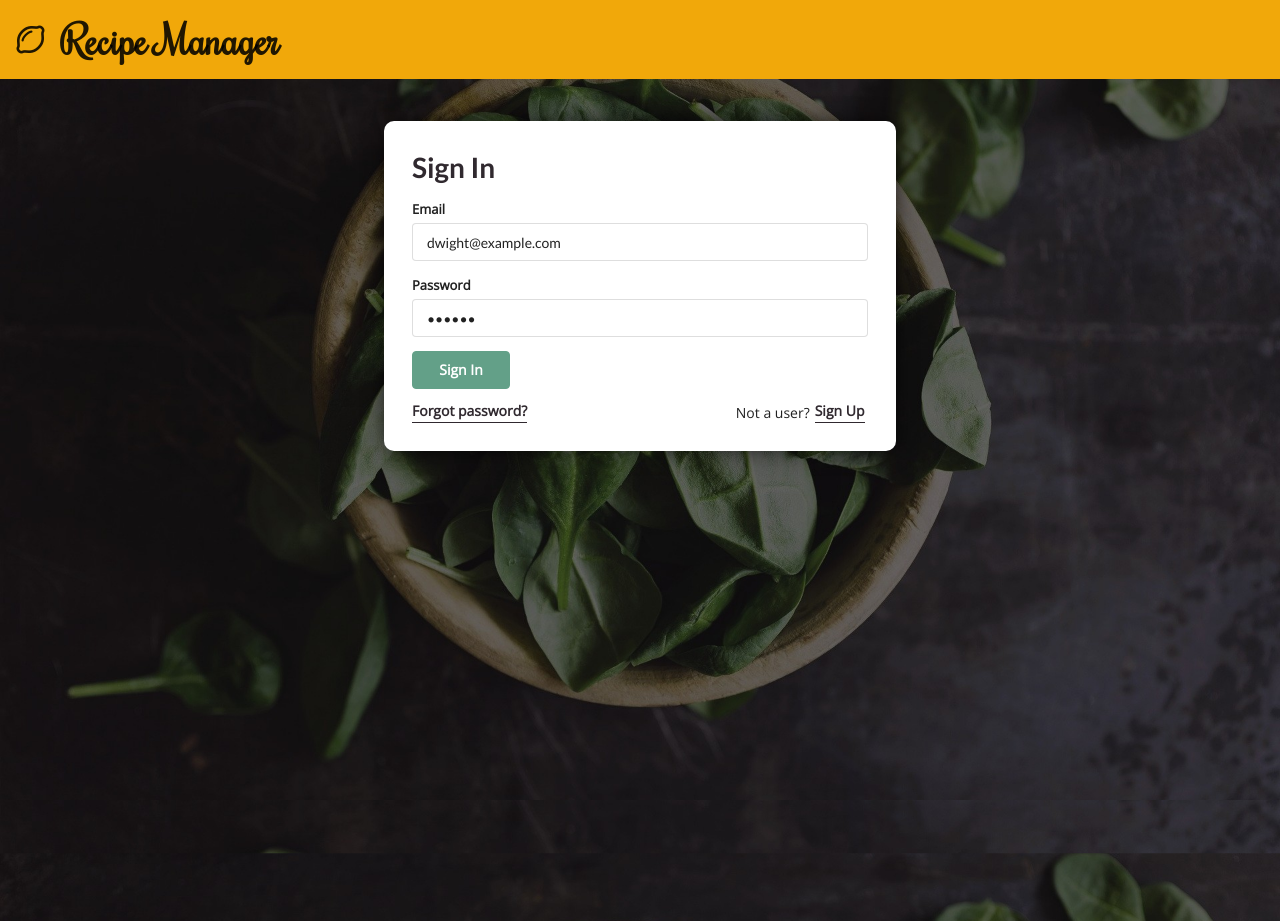
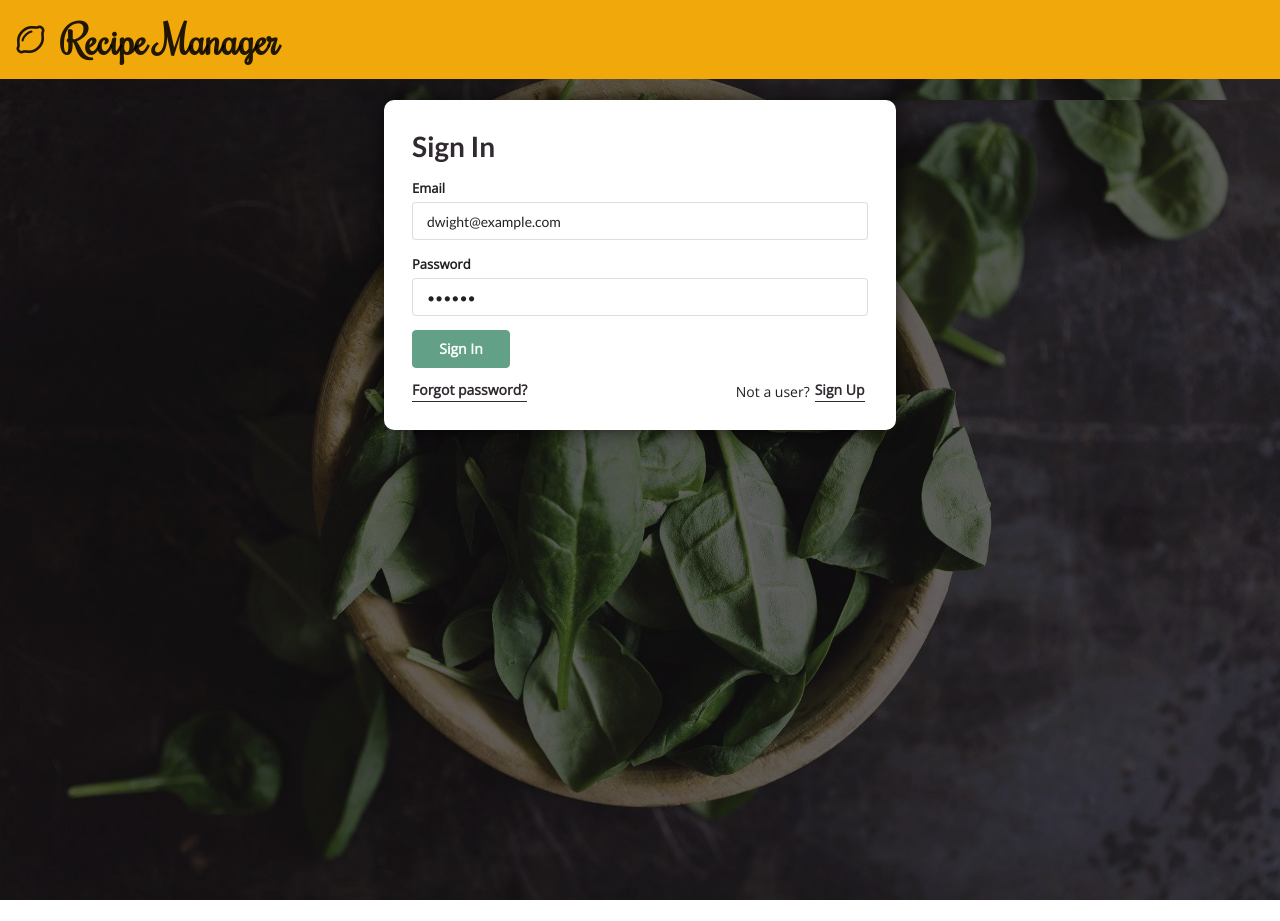
Before and after one commit to irissiri7/Fullstack-Recipe-Manager, a Vue app in the folder client/: page / in a window 1280 px wide. After the commit the page ends 900 px from the top, so only its background shows below. Built offline with nearby package versions, Linux system fonts and the light colour scheme.

Commit message:
Make TheNavigation fixed

```diff
--- a/client/src/App.vue
+++ b/client/src/App.vue
@@ -1,5 +1,5 @@
 <template>
-  <the-navigation></the-navigation>
+  <the-navigation class="stick"></the-navigation>
   <main>
     <router-view v-slot="slotProps">
       <transition name="route" mode="out-in">
@@ -64,7 +64,7 @@ html {
 
 main {
   min-height: 100%;
-  margin: 20px auto;
+  margin: 100px auto 20px;
   width: 40%;
 }
 /* List styles */
@@ -83,6 +83,13 @@ a:hover {
 }
 a:visited {
   color: none;
+}
+
+.stick {
+  position: fixed;
+  top: 0;
+  width: 100%;
+  z-index: 5;
 }
 
 /* utility classes */
```
